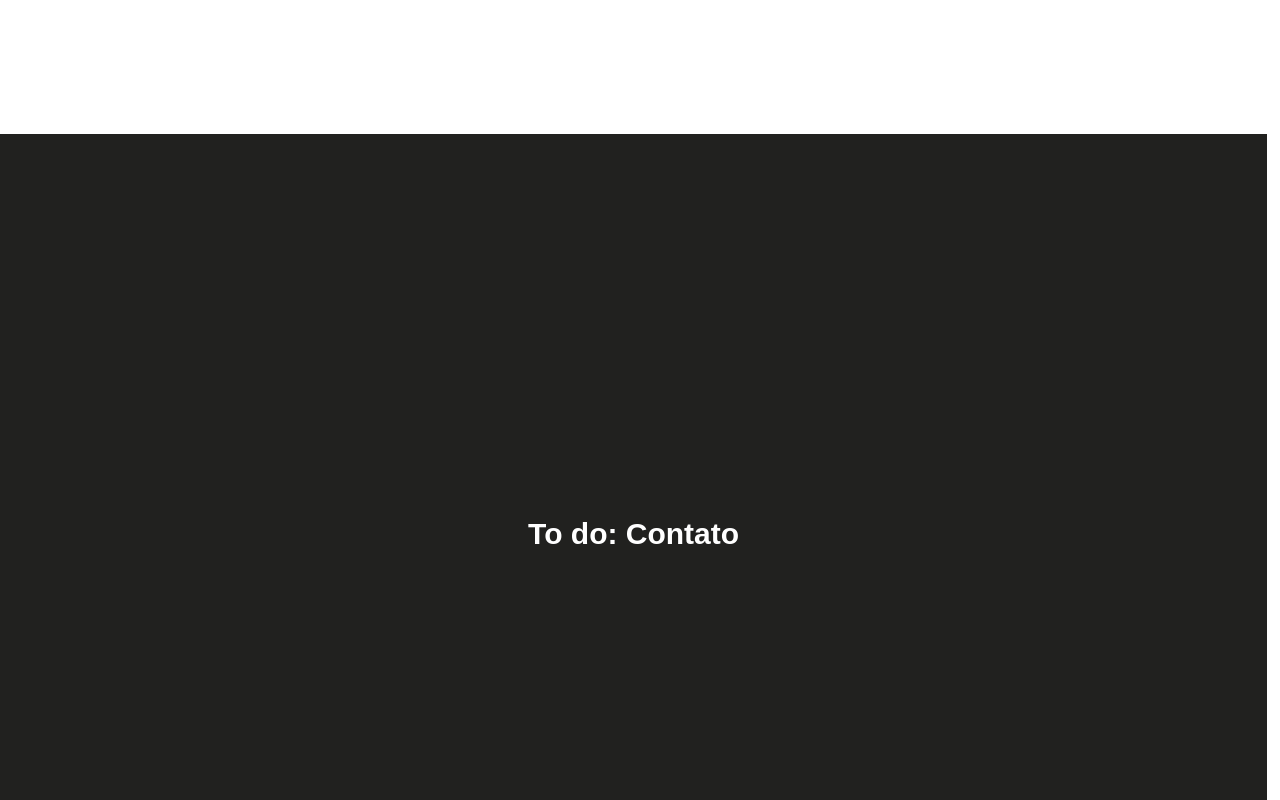
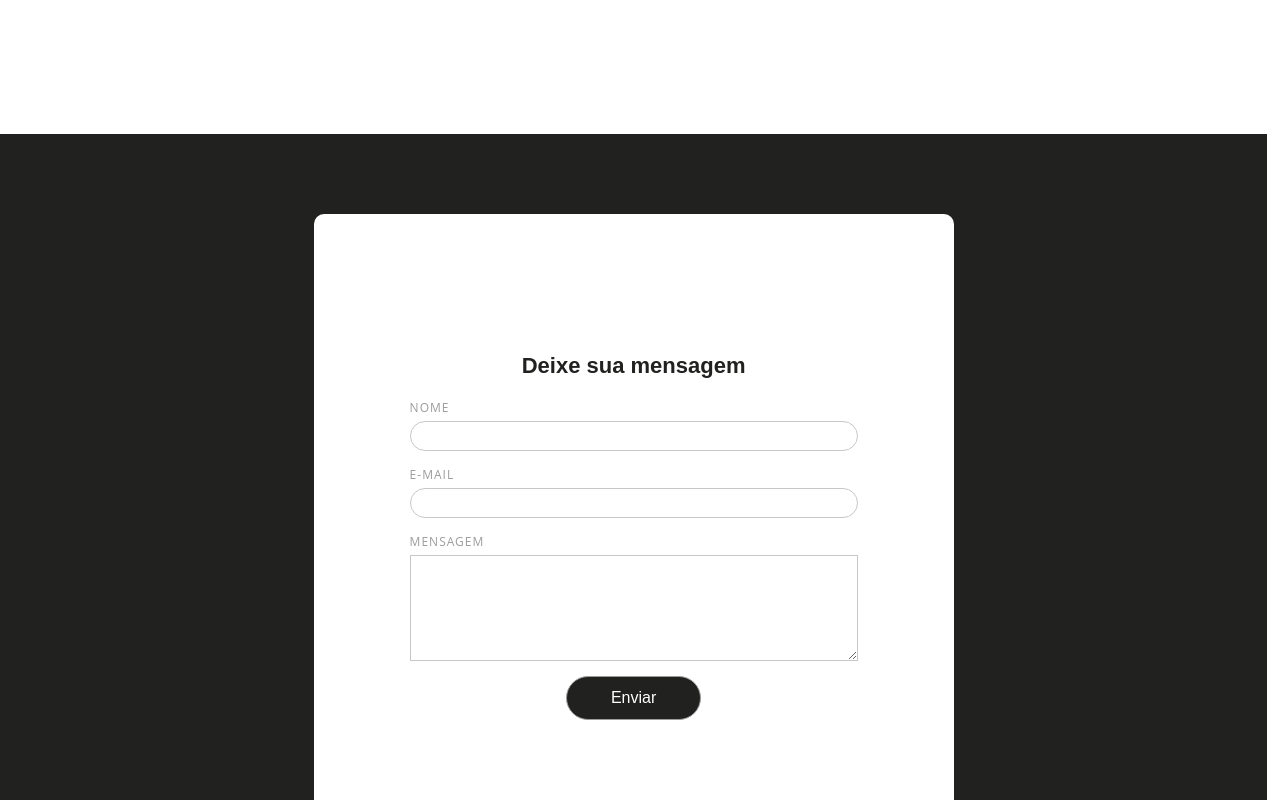
Before and after one commit to LeSales/Personal-page, a Next.js app: page / in a window 1280 px wide. Shown: the part 3060-3860 px from the top of the page. Built offline with nearby package versions, Linux system fonts and the light colour scheme.

Commit message:
Add form to mail

```diff
--- a/package.json
+++ b/package.json
@@ -10,6 +10,7 @@
     "@material-ui/icons": "^4.11.2",
     "@material-ui/lab": "^4.0.0-alpha.60",
     "date-fns": "^2.22.1",
+    "emailjs-com": "^3.2.0",
     "next": "latest",
     "react": "^17.0.2",
     "react-dom": "^17.0.2",
--- a/pages/components/AppContato/AppContato.jsx
+++ b/pages/components/AppContato/AppContato.jsx
@@ -1,30 +1,148 @@
 import React from "react";
 import styled from "styled-components";
+import Mailer from "../AppEmailForm/AppEmailForm";
+
+const flexCenter = `
+display:flex;
+justify-content:center;
+align-items:center;
+`;
 
 export const Wrapper = styled.div`
+  ${flexCenter}
   width: 99vw;
-  height: 100vh;
-  overflow: hidden;
-  display: flex;
-  justify-content: center;
-  align-items: center;
-  flex-direction: column;
-  background-color: #21211F;
-  color:#FFF;
+  min-height: 100vh;
+  background-color: #21211f;
+  color: #fff;
 
   h2 {
-    font-size: 30px;
+    font-size: 22px;
     font-style: normal;
     font-family: sans-serif;
     margin: 0;
+    padding: 20px;
   }
+  .conteiner {
+    ${flexCenter}
+    display:flex;
+    justify-content: center;
+    align-items: center;
+    flex-direction: column;
+    max-width: 980px;
+    height: 100%;
+    background-color: #ad4e4e;
+  }
+  .formulario {
+    display: flex;
+    justify-content: center;
+    align-items: center;
+    flex-direction: column;
+    max-width: 980px;
+    width: 50vw;
+    height: 80vh;
+    border-radius: 10px;
+    font-family: sans-serif;
+    background-color: #fff;
+    color: #21211f;
+  }
+
+
+
+  .redes {
+    max-width: 40vw;
+    width: 50vw;
+    height: 70%;
+    background-color: #832727;
+  }
+
+  form {
+    display: flex;
+    flex-direction: column;
+    width: 70%;
+    font-weight: 500;
+    color: #4d4d4d;
+
+  }
+
+  .inputField {
+    margin-bottom: 15px;
+    border-radius: 30px;
+    border-style: none;
+    background: #fff;
+    border: 1px solid #c7c7c7;
+    height: 1.6rem;
+    transition: border-color .15s ease-in-out,box-shadow .15s ease-in-out
+  }
+
+  .inputSubmit {
+    margin: 15px 0;
+    display: inline-block;
+    width: 30%;
+    font-weight: 500;
+    font-family: sans-serif;
+    text-align: center;
+    vertical-align: middle;
+    align-self:center;
+    user-select: none;
+    font-size: 1rem;
+    cursor: pointer;
+    color: #fff;
+    background-color: #21211f;
+    border-color: #21211f;
+
+    padding: 12px 30px;
+    border-radius: 30px;
+    transition: color .15s ease-in-out,background-color .15s ease-in-out,border-color .15s ease-in-out,box-shadow .15s ease-in-out;
+
+
+    border-radius: 30px;
+    border-style: none;
+    border: 1px solid #9c9c9c;
+  }
+
+  label {
+    font-family: open sans,sans-serif;
+    text-transform: uppercase;
+    font-size: 12px;
+    letter-spacing: 1px;
+    color: #9c9c9c;
+    margin:0 0 5px;
+  }
+
+
+  textarea{
+    line-height: 1.5;
+    border: 1px solid #c7c7c7;
+  }
+
+  input:focus, textarea:focus {
+  background-color:#f8f8f8;
+}
+
+textarea:focus, input:focus{
+    outline: none;
+}
 `;
 
 function AppContato() {
   return (
     <Wrapper className="contato">
-      <div className="conteiner">
-        <h2>To do: Contato</h2>
+      <div className=".conteiner">
+        <div className="formulario">
+          <h2>Deixe sua mensagem</h2>
+          <form>
+            <label>Nome</label>
+            <input className="inputField" type="text" name="name" />
+
+            <label>E-mail</label>
+            <input className="inputField" type="email" name="user_email" />
+
+            <label>Mensagem</label>
+            <textarea name="message" rows="5" />
+            <input className="inputSubmit" type="submit" value="Enviar" />
+          </form>
+
+        </div>
       </div>
     </Wrapper>
   );
--- /dev/null
+++ b/pages/components/AppEmailForm/AppEmailForm.jsx
@@ -0,0 +1,16 @@
+import styled from 'styled-components';
+
+export const Wrapper = styled.div`
+    width: 50%;
+    height: 70%;
+    background-color: #FFF;
+    color: #000;
+`;
+
+function Mailer(){
+    return (
+        <Wrapper>Olá</Wrapper>
+    );
+}
+
+export default Mailer;
--- /dev/null
+++ b/pages/components/AppEmailForm/index.js
@@ -0,0 +1 @@
+export { default } from './AppEmailForm';
```
Also changed, not shown: 1 other file (tests, documents, lock files or other folders).
